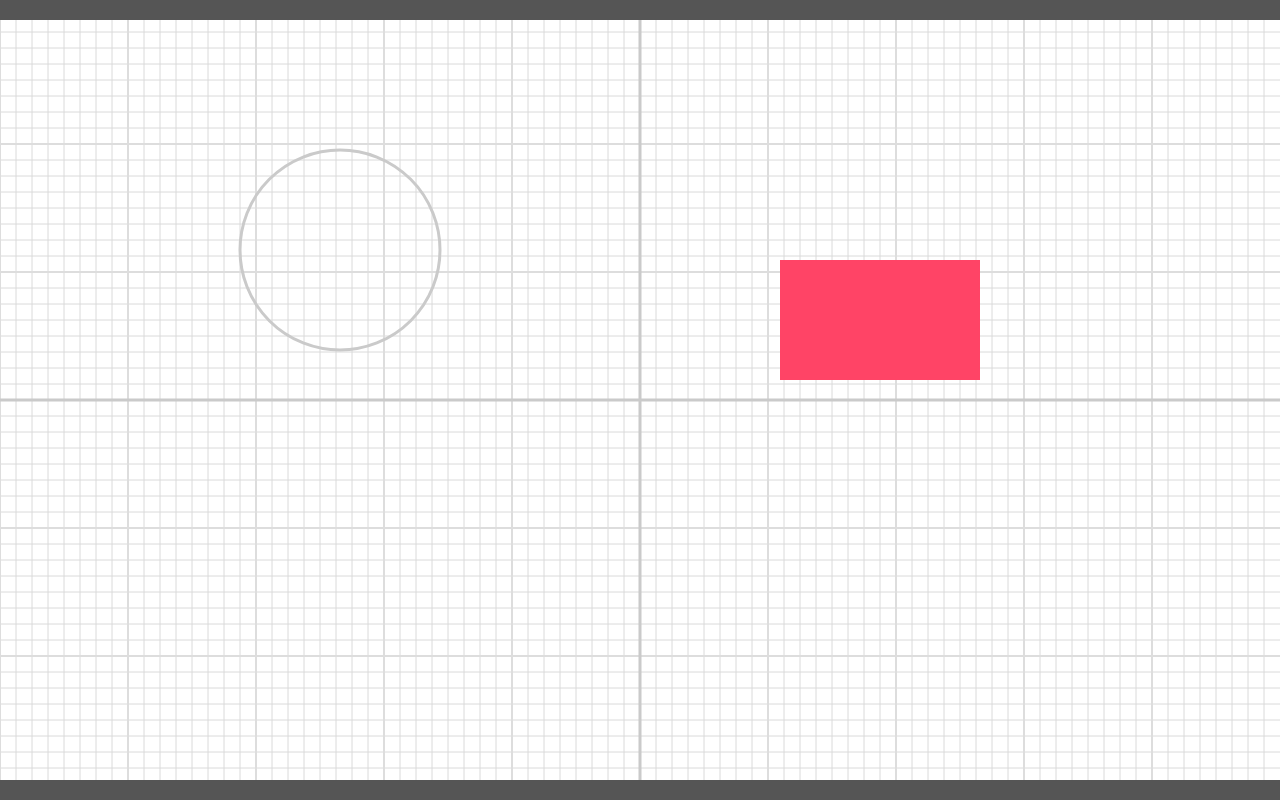
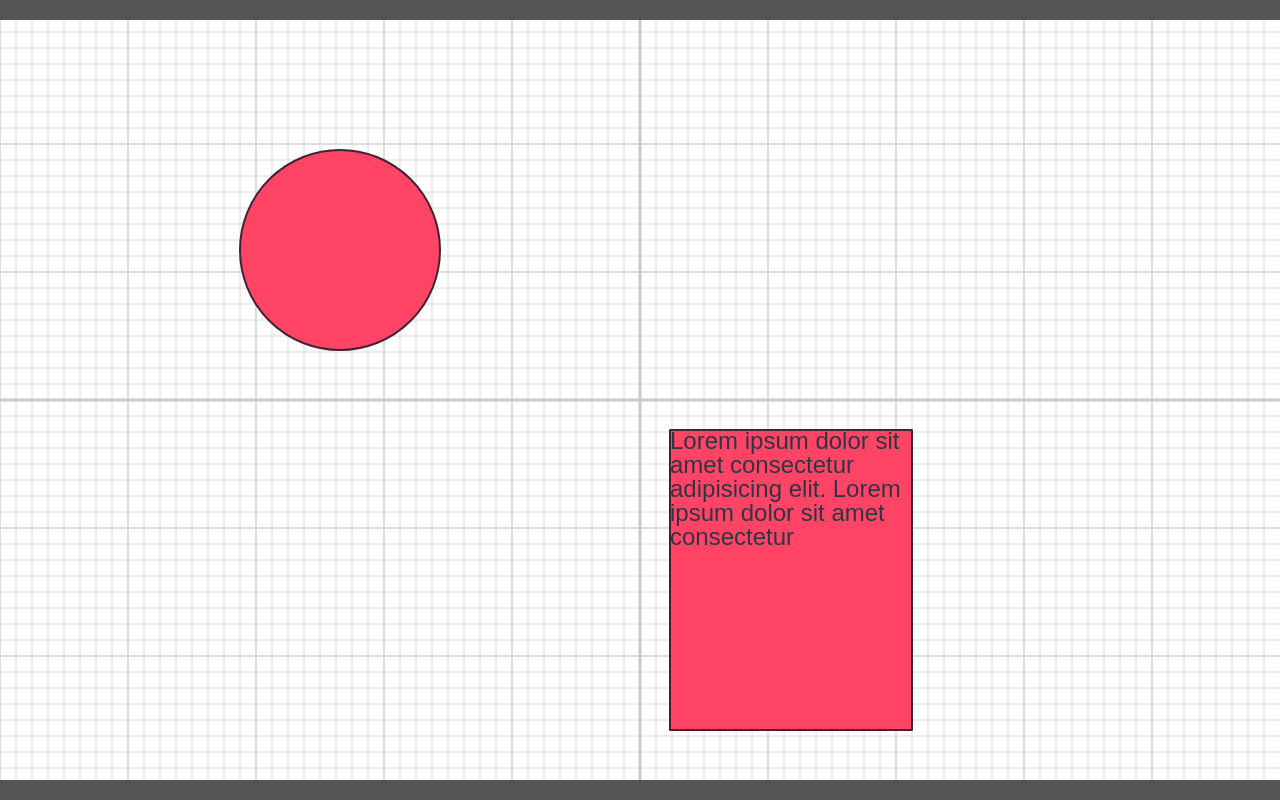
Before and after one commit to pestras/space, a website built with Vite: page index.html in a window 1280 px wide. Built offline with nearby package versions, Linux system fonts and the light colour scheme.

Commit message:
text component and theming

```diff
--- a/src/lib/shapes/circle.ts
+++ b/src/lib/shapes/circle.ts
@@ -1,9 +1,20 @@
 import { Point } from "../point";
 import { State } from "../state";
 import { Vector } from "../vector";
-import { Shape } from "./shape";
+import { Shape, ShapeStyle } from "./shape";
+
+export interface CircleStyle extends ShapeStyle {
+  fill?: string;
+  strokeStyle?: string;
+  lineWidth?: number;
+  opacity?: number;
+}
 
 export class Circle extends Shape {
+
+  style: CircleStyle = {
+    visible: true
+  };
 
   constructor(
     pos = new Point(),
@@ -18,10 +29,28 @@ export class Circle extends Shape {
     return this._radius;
   }
 
+  setStyle(style: Partial<CircleStyle>) {
+    Object.assign(this.style, style);
+
+    return this;
+  }
+
   draw(state: State): void {
     state.ctx.beginPath();
+
+    state.ctx.globalAlpha = this.style.opacity ?? state.style.opacity;
     state.ctx.arc(this.vPos().x, this.vPos().y, this._radius, 0, 2 * Math.PI);
-    state.ctx.stroke();
+
+    if (this.style.fill !== 'none') {
+      state.ctx.fillStyle = this.style.fill ?? state.style.fill;
+      state.ctx.fill();
+    }
+
+    if (this.style.lineWidth !== 0 && this.style.strokeStyle !== 'none') {
+      state.ctx.strokeStyle = this.style.strokeStyle ?? state.style.strokeStyle;
+      state.ctx.lineWidth = this.style.lineWidth ?? state.style.lineWidth;
+      state.ctx.stroke();
+    }
   }
 
   override isPointIn(point: Point): Shape | null {
--- a/src/lib/shapes/rect.ts
+++ b/src/lib/shapes/rect.ts
@@ -1,18 +1,37 @@
 import { Point } from "../point";
-import { Shape } from "./shape";
+import { Shape, ShapeStyle } from "./shape";
 import { Size } from "../size";
 import { State } from "../state";
 
+export interface RectStyle extends ShapeStyle {
+  fill?: string;
+  strokeStyle?: string;
+  lineWidth?: number;
+  lineJoin?: CanvasLineJoin;
+  lineCap?: CanvasLineCap;
+  opacity?: number;
+}
+
 export class Rect extends Shape {
+
+  readonly style: RectStyle = {
+    visible: true,
+  };
 
   constructor(pos = new Point(), protected _size = new Size(100, 60)) {
     super();
 
-    this.setPos(new Point(pos.x + this._size.w / 2, pos.y + this._size.h / 2));
+    this.setPos(pos);
   }
 
   size() {
     return this._size;
+  }
+
+  setStyle(style: RectStyle) {
+    Object.assign(this.style, style);
+
+    return this;
   }
 
   override isPointIn(point: Point): Shape | null {
@@ -24,16 +43,20 @@ export class Rect extends Shape {
   }
 
   override draw(state: State) {
-    state.ctx.fillStyle = this.style.fill ?? state.style.fill;
-    state.ctx.beginPath();
+    state.ctx.globalAlpha = this.style.opacity ?? state.style.opacity;
+
+    if (this.style.fill !== 'none') {
+      state.ctx.fillStyle = this.style.fill ?? state.style.fill;
+      state.ctx.beginPath();
+    }
 
     state.ctx.fillRect(this.vPos().x, this.vPos().y, this._size.w, this._size.h);
 
-    if (state.selected === this) {
-      state.ctx.lineWidth = 6;
-      state.ctx.lineJoin = 'round';
-      state.ctx.lineCap = 'round';
-      state.ctx.strokeStyle = '#336';
+    if (this.style.lineWidth !== 0 && this.style.strokeStyle !== "none") {
+      state.ctx.strokeStyle = this.style.strokeStyle ?? state.style.strokeStyle;
+      state.ctx.lineWidth = this.style.lineWidth ?? state.style.lineWidth;
+      state.ctx.lineJoin = this.style.lineJoin ?? state.style.lineJoin;
+      state.ctx.lineCap = this.style.lineCap ?? state.style.lineCap;
       state.ctx.strokeRect(this.vPos().x, this.vPos().y, this._size.w, this._size.h);
     }
   }
--- a/src/lib/shapes/shape.ts
+++ b/src/lib/shapes/shape.ts
@@ -11,7 +11,6 @@ export interface ShapeState {
 
 export interface ShapeStyle {
   visible?: boolean;
-  fill?: string;
 }
 
 export abstract class Shape {
--- a/src/lib/shapes/text.ts
+++ b/src/lib/shapes/text.ts
@@ -0,0 +1,131 @@
+import { Point } from "../point";
+import { Size } from "../size";
+import { State } from "../state";
+import { Shape, ShapeStyle } from "./shape";
+
+export interface TextStyle extends ShapeStyle {
+  fontFamily?: string;
+  fontSize?: number;
+  fontColor?: string;
+  fontStrokeStyle?: string;
+  fontLineWidth?: number;
+  fontLineJoin?: CanvasLineJoin;
+  fontLineCap?: CanvasLineCap;
+  opacity?: number;
+}
+
+export class Text extends Shape {
+  private parts: string[] = [];
+  private lineHeight = 16;
+  private textWidth = 0;
+
+  readonly style: TextStyle = {
+    visible: true
+  };
+
+  constructor(pos = new Point(), protected _size: Size, protected _text: string) {
+    super();
+
+    this.setPos(pos);
+  }
+
+  height() {
+    return this._size.h === -1 ? this.parts.length * this.lineHeight : this._size.h;
+  }
+
+  width() {
+    return this._size.w === -1 ? 0 : this._size.w;
+  }
+
+  text(): string;
+  text(value: string): void
+  text(value?: string) {
+    if (value !== undefined)
+      this._text = value;
+    else
+      return this._text;
+  }
+
+  setStyle(style: TextStyle) {
+    Object.assign(this.style, style);
+
+    return this;
+  }
+
+  override isPointIn(point: Point): Shape | null {
+    return point.x > this.vPos().x
+      && point.x < (this.vPos().x + this.width())
+      && point.y > this.vPos().y
+      && point.y < (this.vPos().y + this.height())
+      ? this : null;
+  }
+
+  private measure(ctx: CanvasRenderingContext2D, fontSize: number) {
+    this.parts = [];
+
+    if (this._text)
+
+      if (this._size.w === -1)
+        this.parts = [this._text];
+      else {
+        this.textWidth = ctx.measureText(this._text).width * fontSize / 10;
+        if (this.textWidth > this._size.w) {
+          this.splitText(ctx, fontSize);
+        } else {
+          this.parts = [this._text];
+        }
+      }
+  }
+
+  private splitText(ctx: CanvasRenderingContext2D, fontSize: number) {
+    const words = this._text.split(" ");
+
+    let part = "";
+
+    while (words.length) {
+      const newWord = words.shift() as string;
+      let nextPart = (part + " " + newWord).trim();
+
+      if ((ctx.measureText(nextPart).width * fontSize / 10) > this._size.w) {
+        this.parts.push(part);
+        part = newWord;
+      } else {
+        part = nextPart;
+
+        if (words.length === 0)
+          this.parts.push(part);
+      }
+
+      if (this._size.h > 0 && (this.lineHeight * (this.parts.length + 1) > this._size.h))
+        break;
+    }
+  }
+
+  draw(state: State): void {
+    const fontSize = this.style.fontSize ?? state.style.fontSize
+    this.lineHeight = fontSize;
+
+    this.measure(state.ctx, fontSize);
+
+    state.ctx.globalAlpha = this.style.opacity ?? state.style.opacity;
+    state.ctx.font = `${fontSize}px ${this.style.fontFamily ?? state.style.fontFamily}`;
+    state.ctx.textBaseline = 'top';
+
+    if (this.style.fontColor !== 'none') {
+      state.ctx.fillStyle = this.style.fontColor ?? state.style.fontColor;
+
+      for (let i = 0; i < this.parts.length; i++)
+        state.ctx.fillText(this.parts[i], this.vPos().x, this.vPos().y + (i * this.lineHeight));
+    }
+
+    if (this.style.fontLineWidth && this.style.fontStrokeStyle) {
+      state.ctx.strokeStyle = this.style.fontStrokeStyle;
+      state.ctx.lineWidth = this.style.fontLineWidth;
+      state.ctx.lineJoin = this.style.fontLineJoin ?? state.style.fontLineJoin;
+      state.ctx.lineCap = this.style.fontLineCap ?? state.style.fontLineCap;
+
+      for (let i = 0; i < this.parts.length; i++)
+        state.ctx.strokeText(this.parts[i], this.vPos().x, this.vPos().y + (i * this.lineHeight));
+    }
+  }
+}
--- a/src/lib/space.ts
+++ b/src/lib/space.ts
@@ -165,10 +165,10 @@ export class Space {
           }
         }
 
+        if (this.state.hovered && this.state.hovered !== hoverOnShape)
+          this.state.hovered.listeners.mouseout && this.state.hovered.listeners.mouseout(this.state);
+
         if (hoverOnShape) {
-          if (this.state.hovered && this.state.hovered !== hoverOnShape)
-            this.state.hovered.listeners.mouseout && this.state.hovered.listeners.mouseout(this.state);
-
           if (this.state.hovered !== hoverOnShape) {
             this.state.hovered = hoverOnShape;
             hoverOnShape.listeners.mousein && hoverOnShape.listeners.mousein(this.state);
--- a/src/lib/theme.ts
+++ b/src/lib/theme.ts
@@ -1,15 +1,33 @@
 export interface SpaceTheme {
+  opacity: number;
   fill: string;
-  stroke: string;
+  strokeStyle: string;
   lineWidth: number;
   lineJoin: CanvasLineJoin;
   lineCap: CanvasLineCap;
+  // fotn
+  fontFamily: string;
+  fontSize: number;
+  fontColor: string;
+  fontStrokeStyle: string;
+  fontLineWidth: number;
+  fontLineJoin: CanvasLineJoin;
+  fontLineCap: CanvasLineCap;
 }
 
 export const defaultSpaceTheme: SpaceTheme = {
+  opacity: 1,
   fill: '#FF4466',
-  stroke: '#442233',
+  strokeStyle: '#442233',
   lineWidth: 2,
   lineJoin: 'round',
-  lineCap: 'round'
+  lineCap: 'round',
+  // font
+  fontFamily: 'Arial',
+  fontSize: 16,
+  fontColor: '#334',
+  fontStrokeStyle: '#442233',
+  fontLineWidth: 0,
+  fontLineJoin: 'round',
+  fontLineCap: 'round',
 }
--- a/src/main.ts
+++ b/src/main.ts
@@ -1,13 +1,15 @@
 import { Point } from './lib/point';
 import { Circle } from './lib/shapes/circle';
 import { Rect } from './lib/shapes/rect';
+import { Text } from './lib/shapes/text';
 import { Size } from './lib/size';
 import { Space } from './lib/space';
 
 const space = new Space(document.getElementById("canvas") as HTMLCanvasElement);
 
-
-const rect = new Rect(new Point(40, -200), new Size(200, 120));
+// rect
+// ----------------------------------------------------------------------------
+const rect = new Rect(new Point(30, 30), new Size(242, 300));
 
 rect.draggable = true;
 rect.arrowControl = true;
@@ -16,18 +18,52 @@ rect.on('click', () => {
   return true;
 });
 
+rect.on('select', () => {
+  rect.setStyle({
+    strokeStyle: '#446',
+    lineWidth: 6,
+    opacity: 0.5
+  });
+});
+
+rect.on('deselect', state => {
+  rect.setStyle({
+    strokeStyle: state.style.strokeStyle,
+    lineWidth: state.style.lineWidth,
+    opacity: 1
+  });
+});
+
 space.addShape(rect);
 
+
+// circle
+// ----------------------------------------------------------------------------
 const circle = new Circle(new Point(-200, -50), 100);
 
 circle.draggable = true;
 circle.arrowControl = true;
 circle.on('click', () => {
-  console.log('circle clicked');
+  circle.style.fill = '#5B8';
   return true;
 });
 
 space.addShape(circle);
 
 
+// text
+// ----------------------------------------------------------------------------
+const text = new Text(new Point(30, 30), new Size(242, -1), "Lorem ipsum dolor sit amet consectetur adipisicing elit. Lorem ipsum dolor sit amet consectetur adipisicing.");
+
+text.setStyle({ fontSize: 24 });
+text.on('mousein', () => {
+  text.style.fontColor = '#FFF'
+});
+text.on('mouseout', state => {
+  text.style.fontColor = state.style.fontColor;
+});
+
+space.addShape(text);
+
+
 space.draw();
```
Also changed, not shown: index.html (line endings or trailing spaces).
